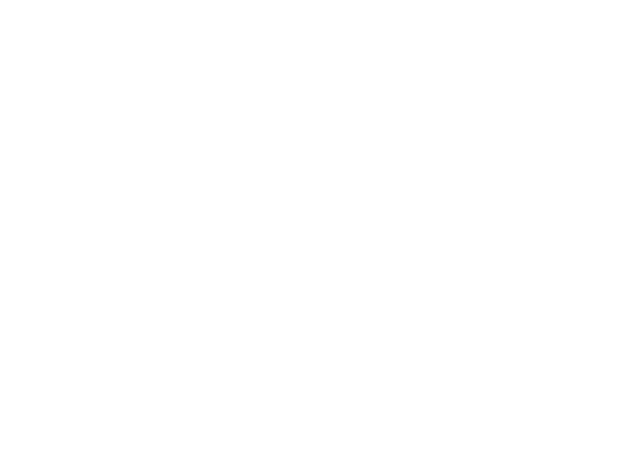
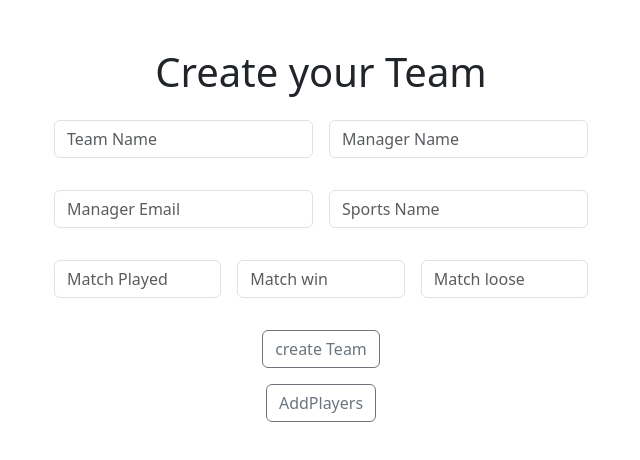
Before and after one commit to bishald0013/Player-Management-System, a React (Create React App) app in the folder client/: page /createTeam in a window 1280 px wide. Before the commit this address had no page. Shown: the top 460 px of the page, without its empty margins (319-959 px from the left). Built offline with nearby package versions, Linux system fonts and the light colour scheme.

Commit message:
create team route

```diff
--- a/client/src/App.js
+++ b/client/src/App.js
@@ -5,6 +5,8 @@ import Home from './components/Home/Home';
 import Login from './components/Login/Login';
 import SignUp from './components/SignUp/SignUp';
 import { getToken } from './service/localStorage';
+import CreateTeam from './Pages/createTeam/CreateTeam';
+import AddPlayers from './Pages/AddPlayers/AddPlayers';
 
 function App() {
 
@@ -18,6 +20,8 @@ function App() {
           <Route path='/login' element={<Login/>} />
           <Route path='/signeUp' element={<SignUp />} />
           <Route path='/deshbord' element={ <Dashbord/>} />
+          <Route path='/createTeam' element={<CreateTeam />} />
+          <Route path='/addPlayers' element={<AddPlayers/>} />
         </Routes>
       </BrowserRouter>
     </div>
--- /dev/null
+++ b/client/src/Pages/AddPlayers/AddPlayers.jsx
@@ -0,0 +1,32 @@
+import React from "react";
+
+function AddPlayers() {
+  return (
+    <div className="main container mt-5">
+      <span className="my-5">Add Players</span>
+      <div className="container w-25">
+        <form>
+          <div class="form-floating mb-3">
+            <input
+              type="name"
+              class="form-control"
+              id="floatingInput"
+              placeholder="name@example.com"
+            />
+            <label for="floatingInput">Player Name</label>
+          </div>
+          <div class="col">
+              <input
+                type="text"
+                class="form-control"
+                placeholder="Rating"
+              />
+            </div>
+            <button type="button" class="btn btn-outline-secondary my-3">Add Players</button>
+        </form>
+      </div>
+    </div>
+  );
+}
+
+export default AddPlayers;
--- a/client/src/Pages/Dashbord/Dashbord.jsx
+++ b/client/src/Pages/Dashbord/Dashbord.jsx
@@ -1,32 +1,34 @@
 import React from 'react'
+import { Link } from 'react-router-dom'
 import { useNavigate } from 'react-router-dom'
 import { getToken } from '../../service/localStorage'
 import { useGetLoggedManagerQuery } from '../../service/managerAuth'
 import { removeToken } from '../../service/localStorage'
 import { useEffect, useState } from 'react'
+import TeamDetails from '../TeamDetails/TeamDetails'
 
 function Dashbord() {
   let token = getToken()
   const navigate = useNavigate()
 
   const [manager, setmanager] = useState({
-    managerName: "",
-    managerEmail: ""
+    managerName: '',
+    managerEmail: '',
   })
 
-  const {data, isSuccess} = useGetLoggedManagerQuery(token)
+  const { data, isSuccess } = useGetLoggedManagerQuery(token)
   console.log(data)
 
   useEffect(() => {
-    if(data && isSuccess){
+    if (data && isSuccess) {
       setmanager({
         managerName: data.user.name,
-        managerEmail: data.user.email
+        managerEmail: data.user.email,
       })
     }
   }, [data, isSuccess])
 
-  const {managerName, managerEmail} = manager
+  const { managerName, managerEmail } = manager
 
   const handleClick = (e) => {
     e.preventDefault()
@@ -34,20 +36,26 @@ function Dashbord() {
     navigate('/')
   }
 
+
   return (
     <div className="container mt-5">
       <div className="conta my-3">
-      <span>{managerName}</span>
-      <br></br>
-      <span>{managerEmail}</span>
+        <span>{managerName}</span>
+        <br></br>
+        <span>{managerEmail}</span>
       </div>
-      <div className='container'>
+      <div className="container">
         <button type="button" onClick={handleClick} class="btn btn-dark mx-3">
           LogOut
         </button>
+        <Link to="/createTeam">
         <button type="button" class="btn btn-dark mx-3">
           CreateTeam
         </button>
+        </Link>
+      </div>
+      <div className='container my-3'>
+        <TeamDetails />
       </div>
     </div>
   )
--- /dev/null
+++ b/client/src/Pages/TeamDetails/TeamDetails.jsx
@@ -0,0 +1,9 @@
+import React from 'react'
+
+function TeamDetails() {
+  return (
+    <div>TeamDetails</div>
+  )
+}
+
+export default TeamDetails
--- /dev/null
+++ b/client/src/Pages/createTeam/CreateTeam.js
@@ -0,0 +1,85 @@
+import React from "react";
+import { Link } from "react-router-dom";
+import AddPlayers from "../AddPlayers/AddPlayers";
+
+function CreateTeam() {
+  return (
+    <div className="container my-5">
+      <h1>Create your Team</h1>
+      <div className="container mt-4 w-50">
+        <form>
+          <div class="row g-3">
+            <div class="col">
+              <input
+                type="text"
+                class="form-control"
+                placeholder="Team Name"
+                aria-label="First name"
+              />
+            </div>
+            <div class="col">
+              <input
+                type="text"
+                class="form-control"
+                placeholder="Manager Name"
+                aria-label="Last name"
+              />
+            </div>
+          </div>
+          <div class="row g-3 my-3">
+            <div class="col">
+              <input
+                type="text"
+                class="form-control"
+                placeholder="Manager Email"
+                aria-label="First name"
+              />
+            </div>
+            <div class="col">
+              <input
+                type="text"
+                class="form-control"
+                placeholder="Sports Name"
+                aria-label="Last name"
+              />
+            </div>
+          </div>
+          <div class="row g-3 my-3">
+            <div class="col">
+              <input
+                type="text"
+                class="form-control"
+                placeholder="Match Played"
+                aria-label="First name"
+              />
+            </div>
+            <div class="col">
+              <input
+                type="text"
+                class="form-control"
+                placeholder="Match win"
+                aria-label="Last name"
+              />
+            </div>
+            <div class="col">
+              <input
+                type="text"
+                class="form-control"
+                placeholder="Match loose"
+                aria-label="Last name"
+              />
+            </div>
+          </div>
+          <button type="button" class="btn btn-outline-secondary my-3">create Team</button>
+        </form>
+      </div>
+      <div className="container">
+        <Link to="/addPlayers">
+            <button type="button" class="btn btn-outline-secondary">AddPlayers</button>
+        </Link>
+      </div>
+    </div>
+  );
+}
+
+export default CreateTeam;
```
